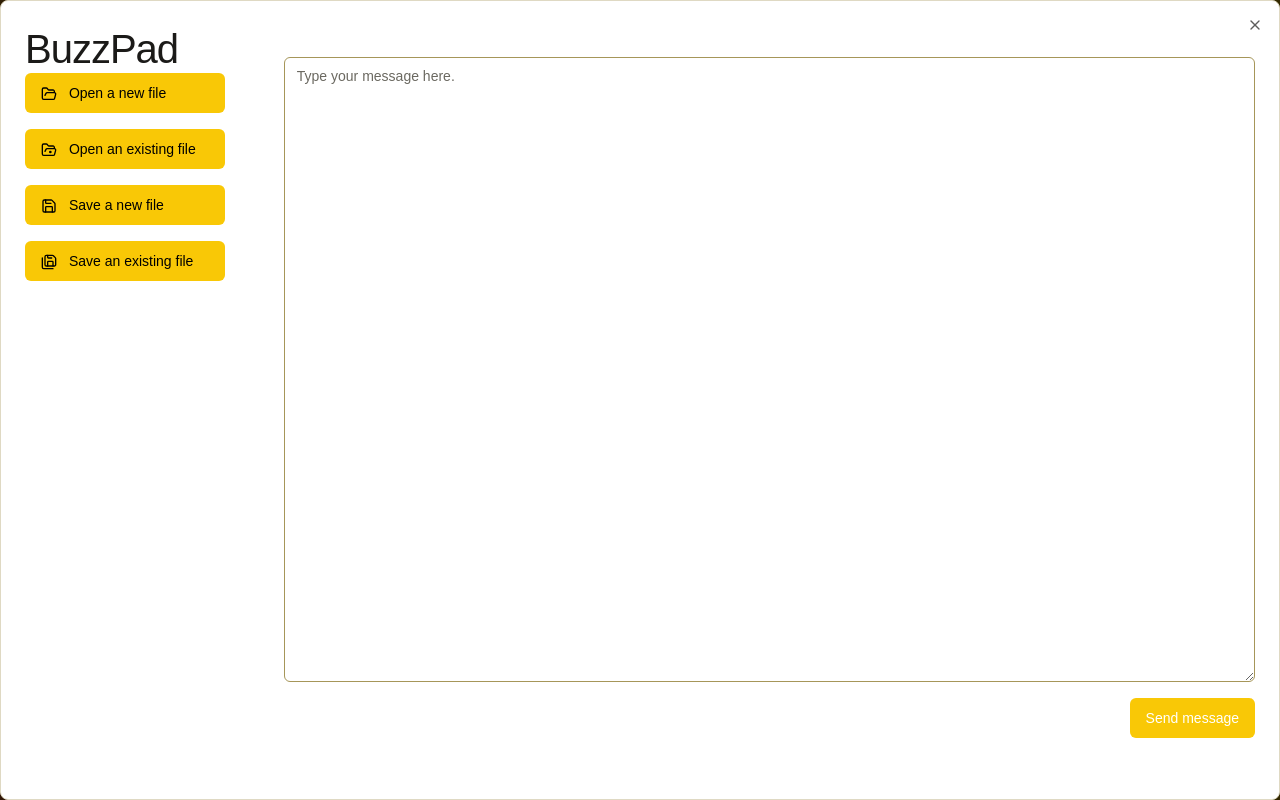
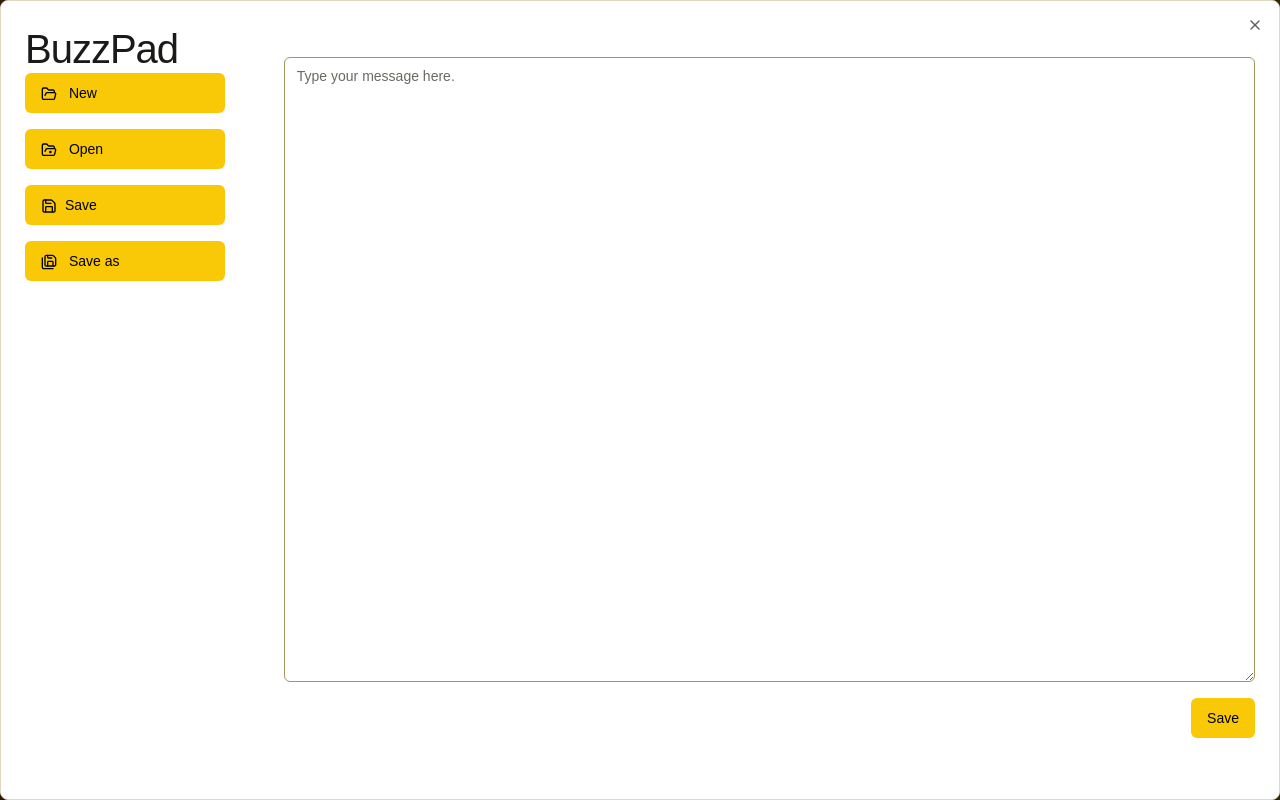
Before and after one commit to maxellmilay/neo-honey-os, a React (Create React App) app: page /desktop in a window 1280 px wide. Both pictures are taken after a click on the button 640 px from the left and 502 px from the top of the page. Built offline with nearby package versions, Linux system fonts and the light colour scheme; a web font is replaced by a local one.

Commit message:
changing the button names

```diff
--- a/src/frontend/components/notepad/Notepad.js
+++ b/src/frontend/components/notepad/Notepad.js
@@ -1,5 +1,5 @@
 import styles from "./notepad.module.css";
-import React from "react";
+import React, { useState } from "react";
 import {
   Dialog,
   DialogContent,
@@ -18,6 +18,7 @@ import { Copy, FolderOpenDot, FolderOpen, Save, SaveAll } from "lucide-react";
 import notepadIcon from "../../assets/img/notepad icon.png";
 
 function Notepad() {
+  const [fileContent, setFileContent] = useState("");
   const handleOpenNewFile = () => {
     console.log("Opening a new file...");
     // Create a new file input element
@@ -46,6 +47,14 @@ function Notepad() {
       const file = event.target.files[0];
       console.log("Selected file:", file);
       // You can now do something with the selected file, such as reading its contents
+
+      // Read file content
+      const reader = new FileReader();
+      reader.onload = (e) => {
+        const content = e.target.result;
+        setFileContent(content);
+      };
+      reader.readAsText(file);
     });
 
     // Trigger click event to open file dialog
@@ -54,22 +63,25 @@ function Notepad() {
 
   const handleSaveNewFile = () => {
     console.log("Saving a new file...");
-    // Example: You can prompt user to save content as a file
-    const content = "This is the content of the new file.";
+    const extension = ".bzzz"; // Define the extension for new files
+    const fileName = "new_file"; // Define the name for new files
+    const content = fileContent; // Get the content from the state
+
     const blob = new Blob([content], { type: "text/plain" });
     const url = URL.createObjectURL(blob);
     const a = document.createElement("a");
     a.href = url;
-    a.download = "new_file.txt";
+    a.download = `${fileName}${extension}`; // Set the download attribute with the file name and extension
     document.body.appendChild(a);
     a.click();
     window.URL.revokeObjectURL(url);
   };
 
+
   const handleSaveExistingFile = () => {
     console.log("Saving an existing file...");
     // Example: You can prompt user to save content as a file
-    const content = "This is the content of the existing file.";
+    const content = " ";
     const blob = new Blob([content], { type: "text/plain" });
     const url = URL.createObjectURL(blob);
     const a = document.createElement("a");
@@ -106,7 +118,7 @@ function Notepad() {
                 onClick={handleOpenNewFile}
               >
                 <FolderOpen className="mr-2 h-4 w-4 inline-block align-middle" />{" "}
-                Open a new file
+                New
               </Button>
             </div>
             <div className="mb-2">
@@ -122,7 +134,7 @@ function Notepad() {
                 onClick={handleOpenExistingFile}
               >
                 <FolderOpenDot className="mr-2 h-4 w-4 inline-block align-middle" />{" "}
-                Open an existing file
+                Open
               </Button>
             </div>
             <div className="mb-2">
@@ -137,8 +149,8 @@ function Notepad() {
                 }}
                 onClick={handleSaveNewFile}
               >
-                <Save className="mr-2 h-4 w-4 inline-block align-middle" /> Save
-                a new file
+                <Save className="mr-2 h-4 w-4 inline-block align-middle" />
+                     Save
               </Button>
             </div>
             <div className="mb-2">
@@ -154,15 +166,20 @@ function Notepad() {
                 onClick={handleSaveExistingFile}
               >
                 <SaveAll className="mr-2 h-4 w-4 inline-block align-middle" />{" "}
-                Save an existing file
+                  Save as
               </Button>
             </div>
           </div>
         </div>
         <div className="w-full">
-          <Textarea className="mt-8 flex-grow" placeholder="Type your message here." />
+        <Textarea
+            className="mt-8 flex-grow"
+            placeholder="Type your message here."
+            value={fileContent}
+            onChange={(e) => setFileContent(e.target.value)}
+          />
           <div className="flex justify-end">
-            <Button className="mt-4">Send message</Button>
+            <Button className="mt-4 text-black">Save</Button>
           </div>
         </div>
       </DialogContent>
```
